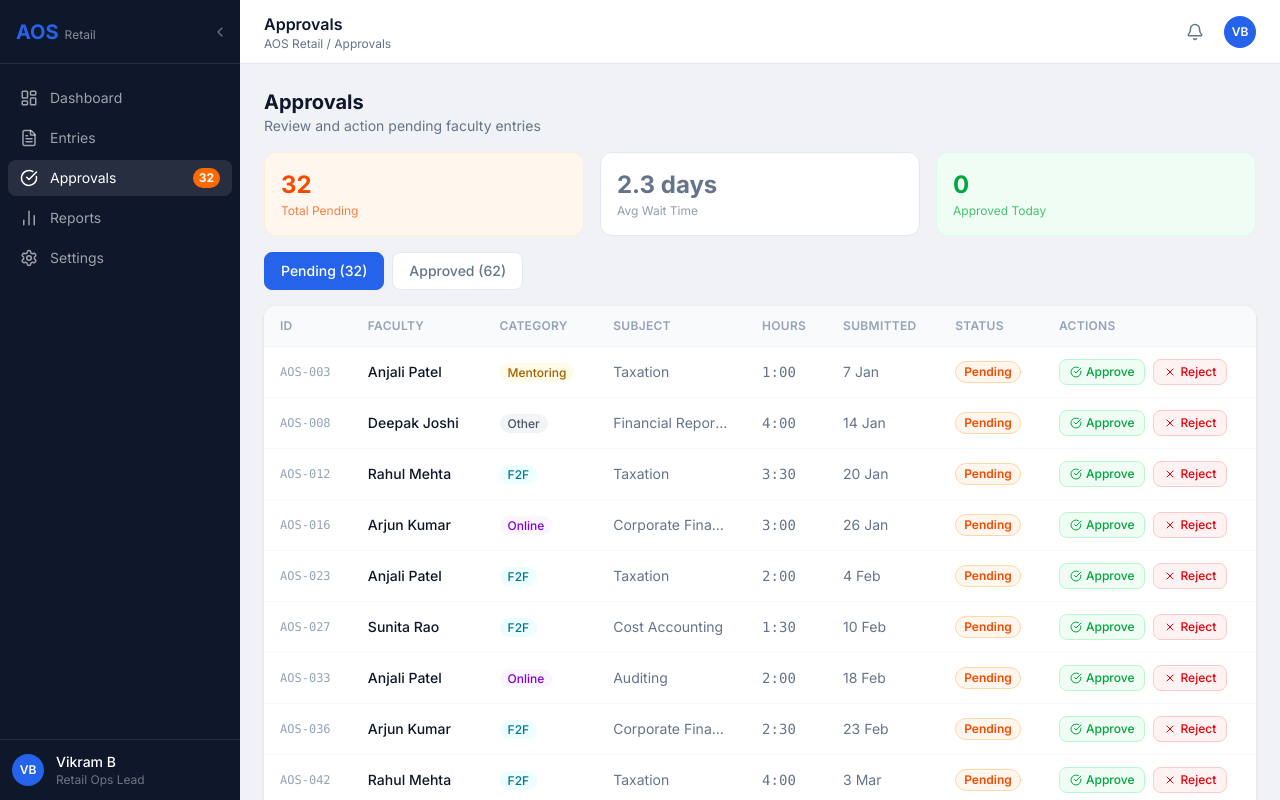
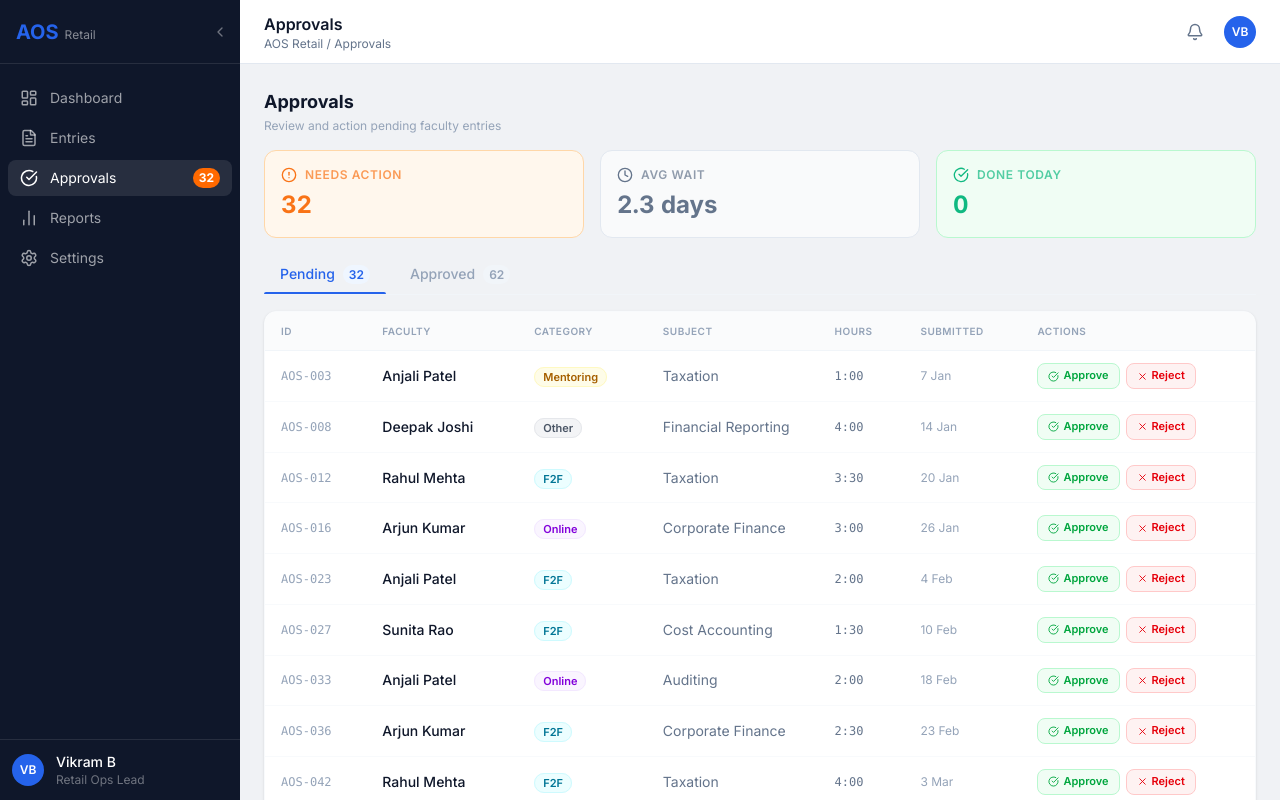
Before and after one commit to ailab-dev0/AOS-Retail, a Next.js app: page /approvals in a window 1280 px wide. Built offline with nearby package versions, Linux system fonts and the light colour scheme.

Commit message:
ux: approvals (row exit animation + toasts) + reports (chart grid + hover lift)

```diff
--- a/src/app/approvals/page.tsx
+++ b/src/app/approvals/page.tsx
@@ -1,99 +1,146 @@
 'use client';
-import { useState, useMemo } from 'react';
+import { useState, useMemo, useEffect } from 'react';
 import entriesJson from '@/data/entries.json';
 import type { Entry, ApprovalStatus } from '@/data/types';
-import Badge from '@/components/ui/Badge';
-import CategoryPill from '@/components/ui/CategoryPill';
-import { CheckCircle, X } from 'lucide-react';
+import { CheckCircle, X, Clock, AlertCircle } from 'lucide-react';
 
-const INITIAL = (entriesJson as Entry[]);
+const CAT_PILL: Record<string, string> = {
+  'Face to Face class': 'bg-cyan-50 text-cyan-700 border border-cyan-100',
+  'Online class': 'bg-purple-50 text-purple-700 border border-purple-100',
+  'Mentoring': 'bg-yellow-50 text-yellow-700 border border-yellow-100',
+  'Other academic work': 'bg-gray-100 text-gray-600 border border-gray-200',
+};
+const CAT_LABEL: Record<string, string> = {
+  'Face to Face class': 'F2F', 'Online class': 'Online', 'Mentoring': 'Mentoring', 'Other academic work': 'Other',
+};
 
 function formatDate(s: string) {
   return new Date(s).toLocaleDateString('en-IN', { day: 'numeric', month: 'short' });
 }
 
-type Tab = 'pending' | 'approved';
+interface Toast { id: number; message: string; type: 'success' | 'error'; }
 
 export default function ApprovalsPage() {
-  const [entries, setEntries] = useState<Entry[]>(INITIAL);
-  const [tab, setTab] = useState<Tab>('pending');
+  const [entries, setEntries]         = useState<Entry[]>(entriesJson as Entry[]);
+  const [tab, setTab]                 = useState<'pending' | 'approved'>('pending');
+  const [exiting, setExiting]         = useState<Set<string>>(new Set());
+  const [toasts, setToasts]           = useState<Toast[]>([]);
+  const [toastId, setToastId]         = useState(0);
 
-  const pending = useMemo(() => entries.filter(e => e.approvalStatus === 'Pending'), [entries]);
+  const pending  = useMemo(() => entries.filter(e => e.approvalStatus === 'Pending'),  [entries]);
   const approved = useMemo(() => entries.filter(e => e.approvalStatus === 'Approved'), [entries]);
-  const approvedToday = useMemo(() => approved.filter(e => e.date === '2026-05-13').length, [approved]);
+  const approvedToday = useMemo(() => approved.filter(e => e.date >= '2026-05-13').length, [approved]);
+  const displayed = tab === 'pending' ? pending : approved;
 
-  const updateStatus = (id: string, status: ApprovalStatus) => {
-    setEntries(prev => prev.map(e => e.trackingID === id ? { ...e, approvalStatus: status } : e));
+  const addToast = (message: string, type: 'success' | 'error') => {
+    const id = toastId + 1;
+    setToastId(id);
+    setToasts(t => [...t, { id, message, type }]);
+    setTimeout(() => setToasts(t => t.filter(x => x.id !== id)), 3000);
   };
 
-  const displayed = tab === 'pending' ? pending : approved;
+  const updateStatus = (trackingID: string, status: ApprovalStatus) => {
+    setExiting(s => new Set([...s, trackingID]));
+    setTimeout(() => {
+      setEntries(prev => prev.map(e => e.trackingID === trackingID ? { ...e, approvalStatus: status } : e));
+      setExiting(s => { const n = new Set(s); n.delete(trackingID); return n; });
+      addToast(status === 'Approved' ? 'Entry approved ✓' : 'Entry rejected', status === 'Approved' ? 'success' : 'error');
+    }, 280);
+  };
 
   return (
-    <div className="space-y-4">
+    <div className="space-y-4 max-w-[1400px]">
+      {/* Header */}
       <div>
-        <h1 className="text-xl font-bold text-[#0f172a]">Approvals</h1>
-        <p className="text-sm text-[#64748b]">Review and action pending faculty entries</p>
+        <h1 className="text-lg font-bold text-[#0f172a]">Approvals</h1>
+        <p className="text-xs text-[#94a3b8] mt-0.5">Review and action pending faculty entries</p>
       </div>
 
+      {/* Summary cards */}
       <div className="grid grid-cols-3 gap-4">
-        <div className="rounded-xl border border-orange-100 bg-orange-50 p-4">
-          <div className="text-2xl font-bold text-orange-600">{pending.length}</div>
-          <div className="text-xs mt-0.5 opacity-70 text-orange-600">Total Pending</div>
-        </div>
-        <div className="rounded-xl border border-[#e2e8f0] bg-white p-4">
-          <div className="text-2xl font-bold text-[#64748b]">2.3 days</div>
-          <div className="text-xs mt-0.5 opacity-70 text-[#64748b]">Avg Wait Time</div>
-        </div>
-        <div className="rounded-xl border border-green-100 bg-green-50 p-4">
-          <div className="text-2xl font-bold text-green-600">{approvedToday}</div>
-          <div className="text-xs mt-0.5 opacity-70 text-green-600">Approved Today</div>
-        </div>
+        {[
+          { label: 'Needs Action', value: pending.length, icon: <AlertCircle size={16}/>, color: '#f97316', bg: 'bg-orange-50', border: 'border-orange-200' },
+          { label: 'Avg Wait',     value: '2.3 days',     icon: <Clock size={16}/>,       color: '#64748b', bg: 'bg-gray-50',   border: 'border-[#e2e8f0]' },
+          { label: 'Done Today',   value: approvedToday,  icon: <CheckCircle size={16}/>, color: '#10b981', bg: 'bg-green-50',  border: 'border-green-200' },
+        ].map(s => (
+          <div key={s.label} className={`${s.bg} border ${s.border} rounded-xl p-4 animate-fade-in-scale card-lift`}>
+            <div className="flex items-center gap-2 mb-1.5" style={{ color: s.color }}>{s.icon}<span className="text-xs font-semibold uppercase tracking-wider opacity-70">{s.label}</span></div>
+            <div className="text-2xl font-bold tabular-nums" style={{ color: s.color }}>{s.value}</div>
+          </div>
+        ))}
       </div>
 
-      <div className="flex gap-2">
-        <button onClick={() => setTab('pending')} className={`px-4 py-2 text-sm font-medium rounded-lg border transition-colors ${tab==='pending' ? 'bg-[#2563eb] text-white border-[#2563eb]' : 'bg-white text-[#64748b] border-[#e2e8f0] hover:bg-[#f8fafc]'}`}>
-          Pending ({pending.length})
-        </button>
-        <button onClick={() => setTab('approved')} className={`px-4 py-2 text-sm font-medium rounded-lg border transition-colors ${tab==='approved' ? 'bg-[#2563eb] text-white border-[#2563eb]' : 'bg-white text-[#64748b] border-[#e2e8f0] hover:bg-[#f8fafc]'}`}>
-          Approved ({approved.length})
-        </button>
+      {/* Tabs */}
+      <div className="flex gap-2 border-b border-[#f1f5f9] pb-0">
+        {[
+          { key: 'pending' as const, label: 'Pending', count: pending.length },
+          { key: 'approved' as const, label: 'Approved', count: approved.length },
+        ].map(t => (
+          <button
+            key={t.key}
+            onClick={() => setTab(t.key)}
+            className={`relative px-4 py-2.5 text-sm font-medium transition-colors duration-150 ${tab===t.key ? 'text-[#2563eb]' : 'text-[#94a3b8] hover:text-[#64748b]'}`}
+          >
+            {t.label}
+            <span className={`ml-2 text-xs px-1.5 py-0.5 rounded-full font-semibold ${tab===t.key ? 'bg-[#eff6ff] text-[#2563eb]' : 'bg-[#f1f5f9] text-[#94a3b8]'}`}>{t.count}</span>
+            {tab===t.key && <span className="absolute bottom-0 left-0 right-0 h-0.5 bg-[#2563eb] rounded-t" />}
+          </button>
+        ))}
       </div>
 
-      <div className="bg-white rounded-xl shadow-sm overflow-hidden">
+      {/* Table */}
+      <div className="bg-white rounded-xl shadow-sm border border-[#f8fafc] overflow-hidden">
         {displayed.length === 0 ? (
-          <div className="flex flex-col items-center justify-center py-16 text-[#94a3b8]">
-            <CheckCircle size={40} className="text-green-400 mb-3" />
-            <p className="font-medium text-[#64748b]">All caught up!</p>
-            <p className="text-sm">No {tab} entries at the moment.</p>
+          <div className="flex flex-col items-center justify-center py-16 animate-fade-in-up">
+            <CheckCircle size={36} className="text-[#10b981] mb-3" />
+            <p className="text-sm font-semibold text-[#64748b]">All caught up!</p>
+            <p className="text-xs text-[#94a3b8] mt-1">No {tab} entries right now.</p>
           </div>
         ) : (
           <div className="overflow-x-auto">
             <table className="w-full text-sm border-collapse">
-              <thead><tr className="border-b border-[#f1f5f9] bg-[#f8fafc]">
-                {['ID','Faculty','Category','Subject','Hours','Submitted','Status', tab === 'pending' ? 'Actions' : ''].filter(Boolean).map(h => <th key={h} className="text-left px-4 py-3 text-xs font-semibold text-[#94a3b8] uppercase tracking-wide">{h}</th>)}
-              </tr></thead>
+              <thead>
+                <tr className="border-b border-[#f1f5f9] bg-[#fafbfc]">
+                  {['ID','Faculty','Category','Subject','Hours','Submitted', tab==='pending'?'Actions':'Status'].map(h => (
+                    <th key={h} className="text-left px-4 py-3 text-[10px] font-semibold uppercase tracking-wider text-[#94a3b8]">{h}</th>
+                  ))}
+                </tr>
+              </thead>
               <tbody>
                 {displayed.map((e, i) => (
-                  <tr key={i} className="border-b border-[#f8fafc] hover:bg-[#f8fafc]">
+                  <tr
+                    key={e.trackingID}
+                    className={`border-b border-[#f8fafc] last:border-0 animate-fade-in-up ${exiting.has(e.trackingID) ? 'row-exiting' : 'hover:bg-[#f8fafc]'} transition-colors duration-100`}
+                    style={{ animationDelay: `${Math.min(i, 10) * 25}ms` }}
+                  >
                     <td className="px-4 py-3 font-mono text-xs text-[#94a3b8]">AOS-{e.trackingID}</td>
                     <td className="px-4 py-3 font-medium text-[#0f172a]">{e.SPOC_name}</td>
-                    <td className="px-4 py-3"><CategoryPill category={e.category} /></td>
+                    <td className="px-4 py-3">
+                      <span className={`px-2 py-0.5 rounded-full text-[11px] font-semibold ${CAT_PILL[e.category]}`}>{CAT_LABEL[e.category]}</span>
+                    </td>
                     <td className="px-4 py-3 text-[#64748b] max-w-[140px] truncate">{e.subject}</td>
-                    <td className="px-4 py-3 font-mono text-[#64748b]">{e.totalHours}</td>
-                    <td className="px-4 py-3 text-[#64748b] whitespace-nowrap">{formatDate(e.createdDate)}</td>
-                    <td className="px-4 py-3"><Badge status={e.approvalStatus} /></td>
-                    {tab === 'pending' && (
-                      <td className="px-4 py-3">
-                        <div className="flex gap-2">
-                          <button onClick={() => updateStatus(e.trackingID, 'Approved')} className="flex items-center gap-1 px-2.5 py-1 text-xs font-medium bg-green-50 text-green-600 border border-green-200 rounded-lg hover:bg-green-100 transition-colors">
-                            <CheckCircle size={12}/> Approve
+                    <td className="px-4 py-3 font-mono text-xs text-[#64748b]">{e.totalHours}</td>
+                    <td className="px-4 py-3 text-xs text-[#94a3b8] whitespace-nowrap">{formatDate(e.createdDate)}</td>
+                    <td className="px-4 py-3">
+                      {tab === 'pending' ? (
+                        <div className="flex gap-1.5">
+                          <button
+                            onClick={() => updateStatus(e.trackingID, 'Approved')}
+                            className="flex items-center gap-1 px-2.5 py-1 text-[11px] font-semibold bg-green-50 text-green-600 border border-green-200 rounded-lg hover:bg-green-100 transition-colors duration-100"
+                          >
+                            <CheckCircle size={11}/> Approve
                           </button>
-                          <button onClick={() => updateStatus(e.trackingID, 'Rejected')} className="flex items-center gap-1 px-2.5 py-1 text-xs font-medium bg-red-50 text-red-600 border border-red-200 rounded-lg hover:bg-red-100 transition-colors">
-                            <X size={12}/> Reject
+                          <button
+                            onClick={() => updateStatus(e.trackingID, 'Rejected')}
+                            className="flex items-center gap-1 px-2.5 py-1 text-[11px] font-semibold bg-red-50 text-red-600 border border-red-200 rounded-lg hover:bg-red-100 transition-colors duration-100"
+                          >
+                            <X size={11}/> Reject
                           </button>
                         </div>
-                      </td>
-                    )}
+                      ) : (
+                        <span className="px-2 py-0.5 rounded-full text-[11px] font-semibold bg-green-50 text-green-600 border border-green-200">Approved</span>
+                      )}
+                    </td>
                   </tr>
                 ))}
               </tbody>
@@ -101,6 +148,19 @@ export default function ApprovalsPage() {
           </div>
         )}
       </div>
+
+      {/* Toast notifications */}
+      <div className="fixed bottom-5 right-5 space-y-2 z-50">
+        {toasts.map(t => (
+          <div
+            key={t.id}
+            className={`toast-enter flex items-center gap-2.5 px-4 py-3 rounded-xl shadow-lg text-sm font-medium text-white ${t.type==='success' ? 'bg-[#10b981]' : 'bg-[#ef4444]'}`}
+          >
+            {t.type==='success' ? <CheckCircle size={15}/> : <X size={15}/>}
+            {t.message}
+          </div>
+        ))}
+      </div>
     </div>
   );
 }
--- a/src/app/reports/page.tsx
+++ b/src/app/reports/page.tsx
@@ -2,76 +2,89 @@
 import { useState, useMemo } from 'react';
 import entriesJson from '@/data/entries.json';
 import type { Entry, MonthStats } from '@/data/types';
-import Card from '@/components/ui/Card';
 import EntriesLineChart from '@/components/charts/EntriesLineChart';
 import CategoryBarChart from '@/components/charts/CategoryBarChart';
 import FacultyBarChart from '@/components/charts/FacultyBarChart';
 import SubjectPieChart from '@/components/charts/SubjectPieChart';
-import { Download } from 'lucide-react';
+import { Download, BarChart2, TrendingUp, Users, BookOpen } from 'lucide-react';
 
 const ALL = entriesJson as Entry[];
 const MONTHS = ['Jan','Feb','Mar','Apr','May'];
-const MONTH_IDX: Record<string, number> = { Jan:0, Feb:1, Mar:2, Apr:3, May:4 };
+const MI: Record<string,number> = { Jan:0,Feb:1,Mar:2,Apr:3,May:4 };
+function parseHours(s: string) { const [h,m]=(s||'0:00').split(':'); return Number(h)+Number(m)/60; }
+function monthOf(d: string) { return MONTHS[new Date(d).getMonth()] ?? ''; }
 
-function parseHours(s: string): number { const [h,m] = (s||'0:00').split(':'); return Number(h)+(Number(m)||0)/60; }
-function monthOf(d: string): string { return MONTHS[new Date(d).getMonth()] ?? ''; }
+const CHART_DEFS = [
+  { id: 'entries-over-time', title: 'Entries Over Time',         icon: <TrendingUp size={14}/>,  color: '#2563eb' },
+  { id: 'by-category',       title: 'Entries by Category',       icon: <BarChart2 size={14}/>,   color: '#06b6d4' },
+  { id: 'hours-faculty',     title: 'Hours by Faculty (Top 10)', icon: <Users size={14}/>,       color: '#8b5cf6' },
+  { id: 'subject-dist',      title: 'Subject Distribution',      icon: <BookOpen size={14}/>,    color: '#f97316' },
+];
 
 export default function ReportsPage() {
-  const [fromMonth, setFromMonth] = useState('Jan');
-  const [toMonth, setToMonth] = useState('May');
+  const [fromM, setFromM] = useState('Jan');
+  const [toM,   setToM]   = useState('May');
 
   const filtered = useMemo(() => {
-    const fi = MONTH_IDX[fromMonth] ?? 0;
-    const ti = MONTH_IDX[toMonth] ?? 4;
-    return ALL.filter(e => { const mi = MONTH_IDX[monthOf(e.date)] ?? -1; return mi >= fi && mi <= ti; });
-  }, [fromMonth, toMonth]);
+    const fi = MI[fromM]??0, ti = MI[toM]??4;
+    return ALL.filter(e => { const m = MI[monthOf(e.date)]??-1; return m>=fi && m<=ti; });
+  }, [fromM, toM]);
 
   const entriesOverTime = useMemo<MonthStats[]>(() => {
-    const range = MONTHS.slice(MONTH_IDX[fromMonth], (MONTH_IDX[toMonth] ?? 4)+1);
-    return range.map(m => { const es = filtered.filter(e => monthOf(e.date)===m); return { month:m, count:es.length, approved:es.filter(e=>e.approvalStatus==='Approved').length, pending:es.filter(e=>e.approvalStatus==='Pending').length, rejected:es.filter(e=>e.approvalStatus==='Rejected').length }; });
-  }, [filtered, fromMonth, toMonth]);
+    const range = MONTHS.slice(MI[fromM]??0, (MI[toM]??4)+1);
+    return range.map(m => { const es = filtered.filter(e=>monthOf(e.date)===m); return { month:m, count:es.length, approved:es.filter(e=>e.approvalStatus==='Approved').length, pending:es.filter(e=>e.approvalStatus==='Pending').length, rejected:es.filter(e=>e.approvalStatus==='Rejected').length }; });
+  }, [filtered, fromM, toM]);
 
-  const entriesByCategory = useMemo(() => {
-    const m: Record<string,number> = {};
-    filtered.forEach(e => { m[e.category] = (m[e.category]||0)+1; });
-    return Object.entries(m).map(([category,count]) => ({category,count})).sort((a,b)=>b.count-a.count);
-  }, [filtered]);
-
-  const hoursByFaculty = useMemo(() => {
-    const m: Record<string,number> = {};
-    filtered.forEach(e => { m[e.SPOC_name] = (m[e.SPOC_name]||0)+parseHours(e.totalHours); });
-    return Object.entries(m).map(([name,hours]) => ({name,hours:Math.round(hours*10)/10})).sort((a,b)=>b.hours-a.hours).slice(0,10);
-  }, [filtered]);
-
-  const subjectDist = useMemo(() => {
-    const m: Record<string,number> = {};
-    filtered.forEach(e => { m[e.subject] = (m[e.subject]||0)+1; });
-    return Object.entries(m).map(([subject,count]) => ({subject,count})).sort((a,b)=>b.count-a.count).slice(0,8);
-  }, [filtered]);
+  const byCategory = useMemo(() => { const m:Record<string,number>={}; filtered.forEach(e=>{m[e.category]=(m[e.category]||0)+1;}); return Object.entries(m).map(([category,count])=>({category,count})).sort((a,b)=>b.count-a.count); }, [filtered]);
+  const byFaculty  = useMemo(() => { const m:Record<string,number>={}; filtered.forEach(e=>{m[e.SPOC_name]=(m[e.SPOC_name]||0)+parseHours(e.totalHours);}); return Object.entries(m).map(([name,hours])=>({name,hours:Math.round(hours*10)/10})).sort((a,b)=>b.hours-a.hours).slice(0,10); }, [filtered]);
+  const bySubject  = useMemo(() => { const m:Record<string,number>={}; filtered.forEach(e=>{m[e.subject]=(m[e.subject]||0)+1;}); return Object.entries(m).map(([subject,count])=>({subject,count})).sort((a,b)=>b.count-a.count).slice(0,8); }, [filtered]);
 
   return (
-    <div className="space-y-5">
+    <div className="space-y-5 max-w-[1400px]">
+      {/* Header */}
       <div className="flex items-center justify-between">
         <div>
-          <h1 className="text-xl font-bold text-[#0f172a]">Reports & Analytics</h1>
-          <p className="text-sm text-[#64748b]">Visualise faculty activity and approval trends</p>
+          <h1 className="text-lg font-bold text-[#0f172a]">Reports & Analytics</h1>
+          <p className="text-xs text-[#94a3b8] mt-0.5">
+            {filtered.length} entries · {fromM}–{toM} 2026
+          </p>
         </div>
-        <div className="flex items-center gap-3">
-          <div className="flex items-center gap-2 bg-white border border-[#e2e8f0] rounded-lg px-3 py-2">
-            <span className="text-xs text-[#94a3b8]">From</span>
-            <select value={fromMonth} onChange={e => setFromMonth(e.target.value)} className="text-sm bg-transparent focus:outline-none cursor-pointer">{MONTHS.map(m => <option key={m}>{m}</option>)}</select>
-            <span className="text-xs text-[#94a3b8]">To</span>
-            <select value={toMonth} onChange={e => setToMonth(e.target.value)} className="text-sm bg-transparent focus:outline-none cursor-pointer">{MONTHS.map(m => <option key={m}>{m}</option>)}</select>
+        <div className="flex items-center gap-2">
+          {/* Date range */}
+          <div className="flex items-center gap-1 bg-white border border-[#e2e8f0] rounded-lg px-3 py-2 text-sm shadow-sm">
+            <select value={fromM} onChange={e=>setFromM(e.target.value)} className="bg-transparent text-[#0f172a] text-sm focus:outline-none cursor-pointer">
+              {MONTHS.map(m=><option key={m}>{m}</option>)}
+            </select>
+            <span className="text-[#94a3b8] mx-1">→</span>
+            <select value={toM} onChange={e=>setToM(e.target.value)} className="bg-transparent text-[#0f172a] text-sm focus:outline-none cursor-pointer">
+              {MONTHS.map(m=><option key={m}>{m}</option>)}
+            </select>
           </div>
-          <button className="flex items-center gap-2 px-4 py-2 text-sm border border-[#e2e8f0] bg-white rounded-lg hover:bg-[#f8fafc] text-[#64748b]"><Download size={14}/> Export</button>
+          <button
+            onClick={()=>alert('Export coming soon')}
+            className="flex items-center gap-2 px-3 py-2 text-sm font-medium text-[#64748b] bg-white border border-[#e2e8f0] rounded-lg hover:bg-[#f8fafc] hover:text-[#0f172a] transition-colors duration-150 shadow-sm"
+          >
+            <Download size={14}/> Export
+          </button>
         </div>
       </div>
 
+      {/* 2x2 chart grid */}
       <div className="grid grid-cols-1 lg:grid-cols-2 gap-4">
-        <Card title="Entries by Category"><CategoryBarChart data={entriesByCategory} /></Card>
-        <Card title="Entries Over Time"><EntriesLineChart data={entriesOverTime} /></Card>
-        <Card title="Hours by Faculty (Top 10)"><FacultyBarChart data={hoursByFaculty} /></Card>
-        <Card title="Subject Distribution"><SubjectPieChart data={subjectDist} /></Card>
+        {[
+          { def: CHART_DEFS[0], chart: <EntriesLineChart data={entriesOverTime} /> },
+          { def: CHART_DEFS[1], chart: <CategoryBarChart data={byCategory} /> },
+          { def: CHART_DEFS[2], chart: <FacultyBarChart data={byFaculty} /> },
+          { def: CHART_DEFS[3], chart: <SubjectPieChart data={bySubject} /> },
+        ].map(({ def, chart }, i) => (
+          <div key={def.id} className={`bg-white rounded-xl shadow-sm border border-[#f8fafc] overflow-hidden card-lift animate-fade-in-up stagger-${i+1}`}>
+            <div className="flex items-center gap-2.5 px-5 pt-4 pb-0">
+              <span style={{ color: def.color }}>{def.icon}</span>
+              <h3 className="text-[10px] font-semibold uppercase tracking-wider text-[#94a3b8]">{def.title}</h3>
+            </div>
+            <div className="p-5 pt-3">{chart}</div>
+          </div>
+        ))}
       </div>
     </div>
   );
```
